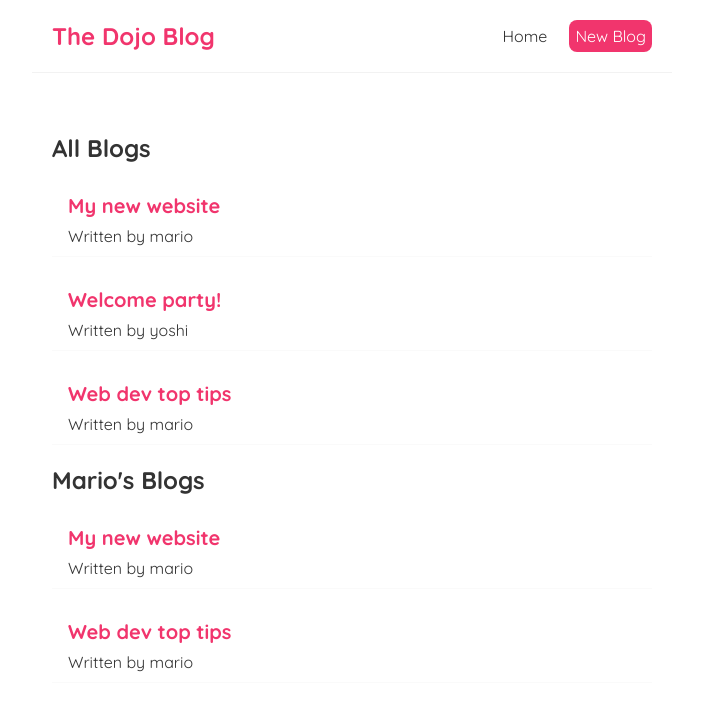
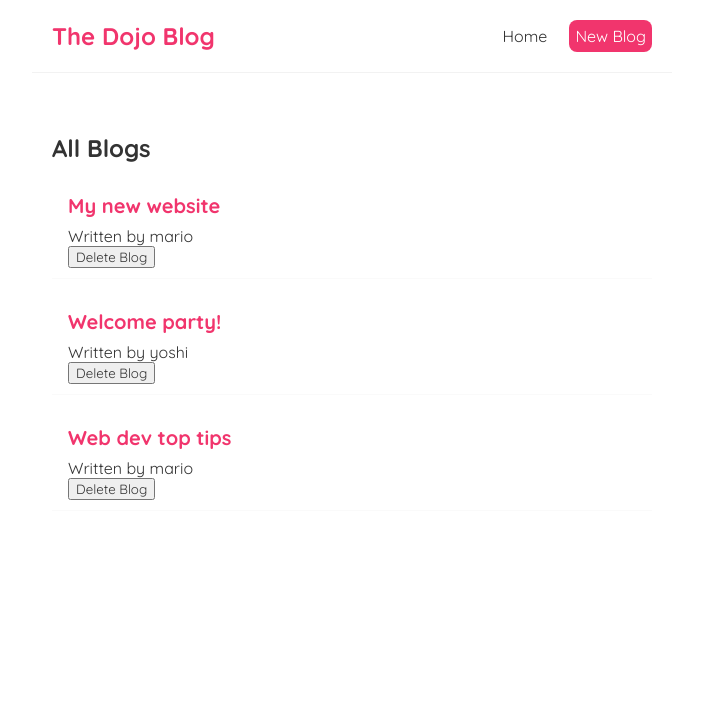
Before and after one commit to michaelc511/30_lessons, a React (Create React App) app: page / in a window 1280 px wide. Shown: the top 710 px of the page, without its empty margins (288-991 px from the left). Built offline with nearby package versions, Linux system fonts and the light colour scheme.

Commit message:
13 func passes as props

```diff
--- a/src/App.js
+++ b/src/App.js
@@ -10,7 +10,7 @@ function App() {
     <div className='App'>
       <NavBar></NavBar>
       <div className="content">
-        <Home/>
+        <Home />
       </div>
     </div>
   );
--- a/src/BlogList.js
+++ b/src/BlogList.js
@@ -1,34 +1,20 @@
-// 2. using 'props'
-const BlogList = (props) => {
-  const blogs = props.blog;
-  const title = props.title;
+
+// Use destructure to use 'blogs
+const BlogList = ({ blogs, title, handleDelete }) => {
+
   return (
     <div className="blog-list">
       <h2>{title}</h2>
-      {props.blogs.map((blog) => (
+      {blogs.map((blog) => (
         <div className="blog-preview" key={blog.id}>
           <h2>{blog.title}</h2>
           <p>Written by {blog.author} </p>
+          <button onClick={()=> handleDelete(blog.id)}>Delete Blog</button>
         </div>
       ))}
     </div>
   );
 }
 
-// 2a alt. Use destructure to use 'blogs
-// const BlogList = ({ blogs, title }) => {
-//   return (
-//     <div className="blog-list">
-//       <h2>{title}</h2>
-//       {blogs.map((blog) => (
-//         <div className="blog-preview" key={blog.id}>
-//           <h2>{blog.title}</h2>
-//           <p>Written by {blog.author} </p>
-//         </div>
-//       ))}
-//     </div>
-//   );
-// }
-
 
 export default BlogList;
--- a/src/Home.js
+++ b/src/Home.js
@@ -11,16 +11,23 @@ const Home = () => {
 
   /*
    13. Functions as properties
-    Use the filter() to reuse the 'BlogList' comp w a different array of items.
+    We want to delete the 'blogs' array with a 'handleDelete' methods
    */
 
-    return (
-      <div className="home">
-        {/* 1. We have the 'BlogList' comp and pass in 'blogs' as the props */}
-        <BlogList blogs={blogs} title="All Blogs" />
-        <BlogList blogs={blogs.filter((blog) => blog.author === 'mario')} title="Mario's Blogs" />
-      </div>
-    );
+  const handleDelete = (id) => {
+    // create a temp array to hold the filter. The old array does not change.
+    const newBlogs = blogs.filter(blog => blog.id !== id);
+
+    // now use the temp array to store the 'blogs' array in state
+    setBlogs(newBlogs);
+  }
+
+  return (
+    <div className="home">
+      {/* 1. We have the 'BlogList' comp and pass in 'blogs' as the props */}
+      <BlogList blogs={blogs} title="All Blogs" handleDelete={handleDelete} />
+    </div>
+  );
 }
 
 export default Home;
```
